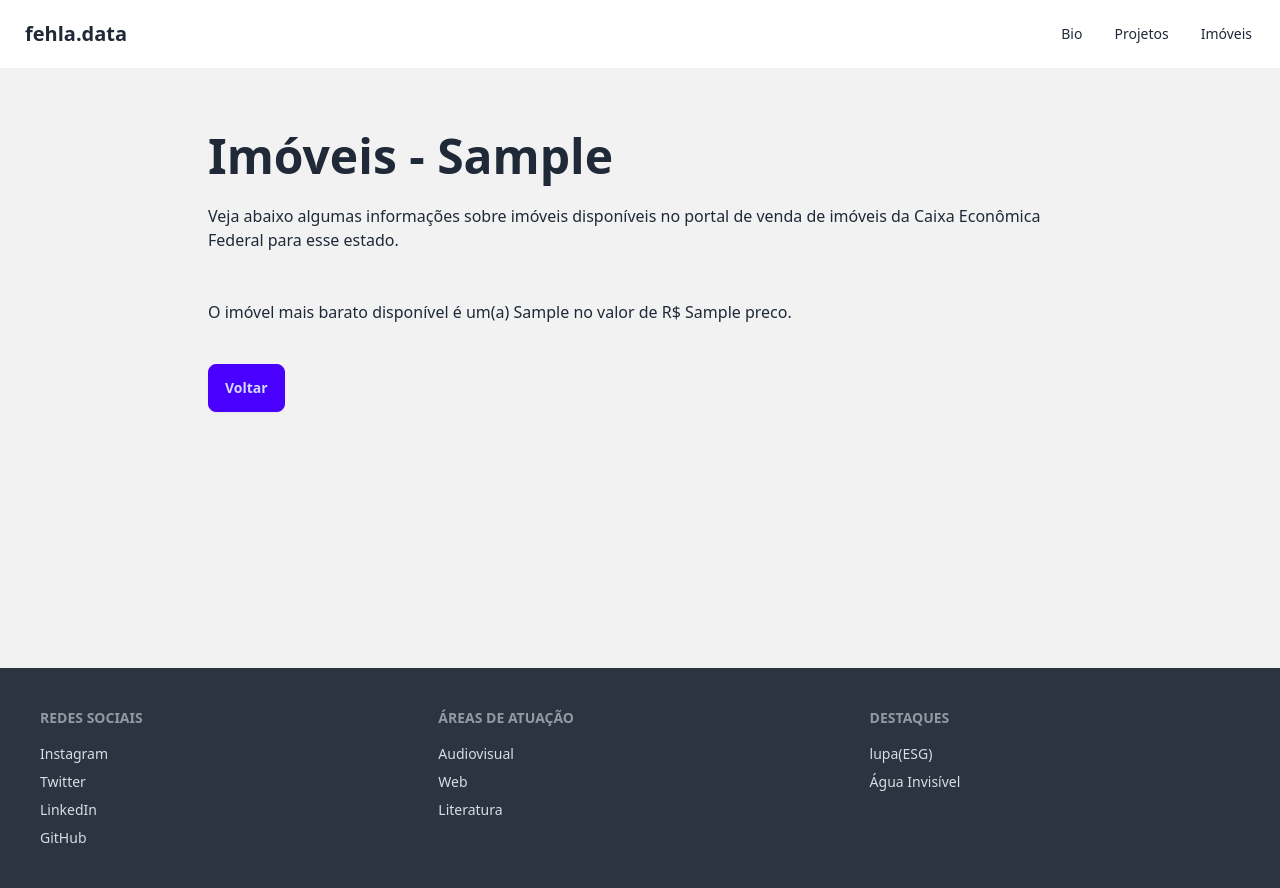
After one commit to paulofeh/fehla-data, a Flask app: template templates/imoveis_uf.html in a window 1280 px wide. The commit adds this page. Run offline with Flask 3, Linux system fonts and the light colour scheme; the template is opened without the code that fills it: most values are stand-ins (such as "Sample title", 1, 10 or a date in 2020); parts of the project's set-up code (start-up, migrations or seed data) failed here and were passed over.

Commit message:
Atualizaçoes

```diff
--- a/app.py
+++ b/app.py
@@ -1,5 +1,5 @@
 # Bibliotecas e configurações
-from flask import Flask, render_template, jsonify, request
+from flask import Flask, render_template, request, redirect, url_for
 import gspread
 from oauth2client.service_account import ServiceAccountCredentials
 from dotenv import load_dotenv
@@ -21,6 +21,36 @@ planilha = api.open_by_key(sheets_api)
 # Variáveis a serem passadas para os templates
 estados = ['AC', 'AL', 'AM', 'AP', 'BA', 'CE', 'DF', 'ES', 'GO', 'MA', 'MG', 'MS', 'MT', 'PA', 'PB', 'PE', 'PI', 'PR', 'RJ', 'RN', 'RO', 'RR', 'RS', 'SC', 'SE', 'SP', 'TO']
 
+# Dicionário de estados
+estados_dict = {
+    'AC': 'Acre',
+    'AL': 'Alagoas',
+    'AM': 'Amazonas',
+    'AP': 'Amapá',
+    'BA': 'Bahia',
+    'CE': 'Ceará',
+    'DF': 'Distrito Federal',
+    'ES': 'Espírito Santo',
+    'GO': 'Goiás',
+    'MA': 'Maranhão',
+    'MG': 'Minas Gerais',
+    'MS': 'Mato Grosso do Sul',
+    'MT': 'Mato Grosso',
+    'PA': 'Pará',
+    'PB': 'Paraíba',
+    'PE': 'Pernambuco',
+    'PI': 'Piauí',
+    'PR': 'Paraná',
+    'RJ': 'Rio de Janeiro',
+    'RN': 'Rio Grande do Norte',
+    'RO': 'Rondônia',
+    'RR': 'Roraima',
+    'RS': 'Rio Grande do Sul',
+    'SC': 'Santa Catarina',
+    'SE': 'Sergipe',
+    'SP': 'São Paulo',
+    'TO': 'Tocantins'
+}
 
 # Definições e rotas do Flask
 app = Flask(__name__)
@@ -46,25 +76,27 @@ def bio():
 
 @app.route("/imoveis")
 def imoveis():
-    return render_template("imoveis.html", estados=estados)
+    return render_template("imoveis.html", estados=estados_dict.keys())
 
-@app.route('/buscar_dados', methods=['POST'])
-def buscar_dados():
-    uf_selecionada = request.json['uf']
+@app.route("/mostrar_imoveis", methods=['POST'])
+def mostrar_imoveis():
+    uf_selecionada = request.form.get('uf')
+    return redirect(url_for('mostrar_dados_uf', uf=uf_selecionada))
 
-    # Acessa a planilha
-    sheet = planilha.worksheet(uf_selecionada)
+@app.route("/imoveis/<uf>")
+def mostrar_dados_uf(uf):
 
-    # Obtenha todos os valores da planilha
-    valores = sheet.get_all_values()
+    # Aqui você pode acessar a planilha e passar os dados para o template
+    sheet = planilha.worksheet(uf)
+    dados = sheet.get_all_values()
+    df = pd.DataFrame(dados[1:], columns=dados[0])
 
-    # Conte o número de registros (desconsiderando a linha de cabeçalho)
-    numero_registros = len(valores) - 1  # Desconte 1 para a linha de cabeçalho, se aplicável
+    df['Valor_Avaliacao'] = df['Valor_Avaliacao'].str.replace(',', '.').astype(float)
+    df['Preco'] = df['Preco'].str.replace(',', '.').astype(float)
+    menor_valor = df['Preco'].astype(float).idxmin()
+    mais_barato = df.loc[menor_valor]
 
-    dados = {'uf': uf_selecionada, 'dados': [numero_registros]}
-
-    return jsonify(dados)
-
+    return render_template("imoveis_uf.html", uf=estados_dict[uf], dados=mais_barato)
 
 if __name__ == '__main__':
 	app.run(debug=True)
--- a/static/css/output.css
+++ b/static/css/output.css
@@ -2094,16 +2094,54 @@ details.collapse summary::-webkit-details-marker {
   margin-bottom: 2rem;
 }
 
+.my-auto {
+  margin-top: auto;
+  margin-bottom: auto;
+}
+
 .mt-12 {
   margin-top: 3rem;
 }
 
+.mt-4 {
+  margin-top: 1rem;
+}
+
 .block {
   display: block;
 }
 
+.max-h-screen {
+  max-height: 100vh;
+}
+
 .min-h-screen {
   min-height: 100vh;
+}
+
+.min-h-svh {
+  min-height: 100svh;
+}
+
+.min-h-3 {
+  min-height: 0.75rem;
+}
+
+.min-h-3\.5 {
+  min-height: 0.875rem;
+}
+
+.min-h-fit {
+  min-height: -moz-fit-content;
+  min-height: fit-content;
+}
+
+.min-h-full {
+  min-height: 100%;
+}
+
+.min-h-96 {
+  min-height: 24rem;
 }
 
 .w-full {
@@ -2210,6 +2248,19 @@ details.collapse summary::-webkit-details-marker {
   padding-bottom: 2rem;
 }
 
+.py-64 {
+  padding-top: 16rem;
+  padding-bottom: 16rem;
+}
+
+.pt-16 {
+  padding-top: 4rem;
+}
+
+.pb-64 {
+  padding-bottom: 16rem;
+}
+
 .text-5xl {
   font-size: 3rem;
   line-height: 1;
@@ -2218,6 +2269,11 @@ details.collapse summary::-webkit-details-marker {
 .text-xl {
   font-size: 1.25rem;
   line-height: 1.75rem;
+}
+
+.text-3xl {
+  font-size: 1.875rem;
+  line-height: 2.25rem;
 }
 
 .font-bold {
--- /dev/null
+++ b/templates/imoveis_uf.html
@@ -0,0 +1,14 @@
+{% extends 'base.html' %}
+
+{% block content %}
+
+<div class="max-w-4xl max-h-screen mx-auto px-4 pt-16 py-64">
+
+    <h1 class="text-5xl font-bold">Imóveis - {{ uf }}</h1>
+    <p class="py-6">Veja abaixo algumas informações sobre imóveis disponíveis no portal de venda de imóveis da Caixa Econômica Federal para esse estado.</p>
+    <p class="py-6">O imóvel mais barato disponível é um(a) {{ dados.Tipo_Imovel }} no valor de R$ {{ dados.Preco }}.</p>
+
+    <a href="/imoveis" class="btn btn-primary mt-4">Voltar</a>
+</div>
+
+{% endblock %}
```
Also changed, not shown: templates/imoveis.html (+11 -27 lines).
